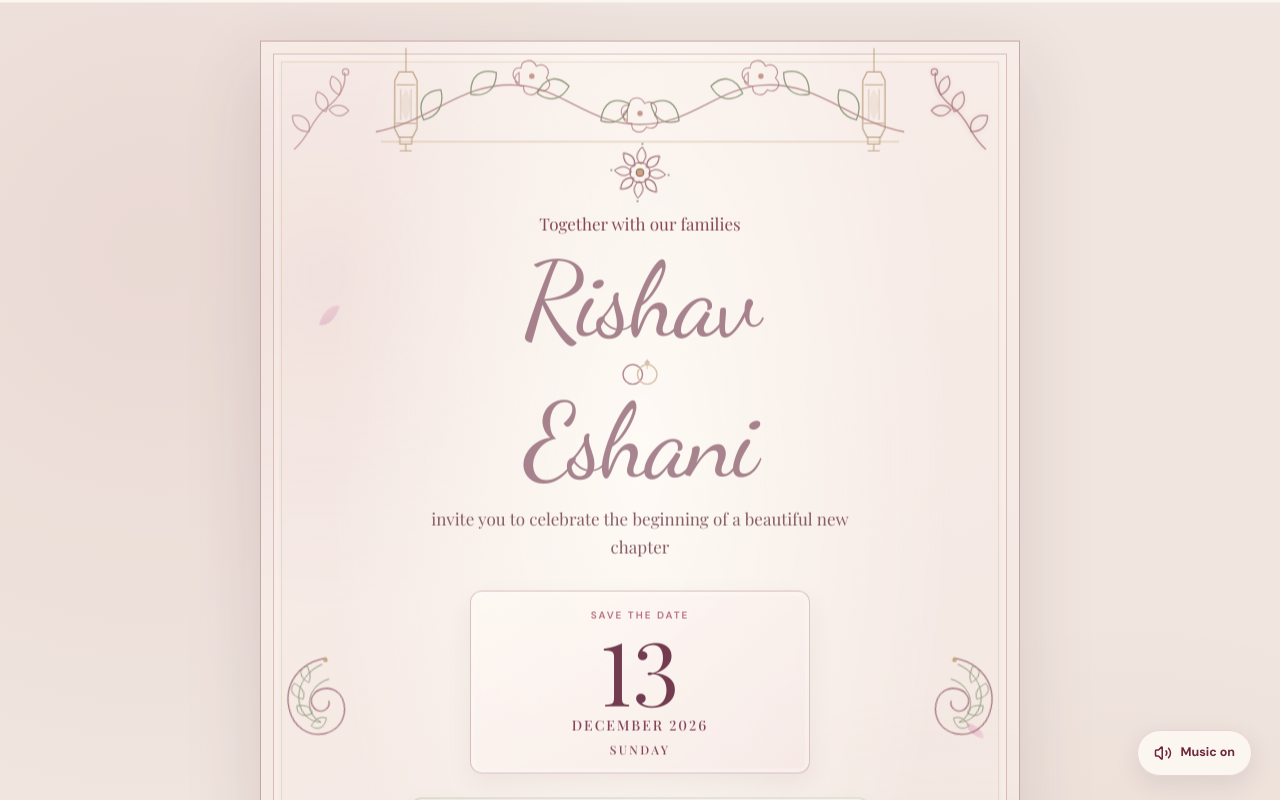
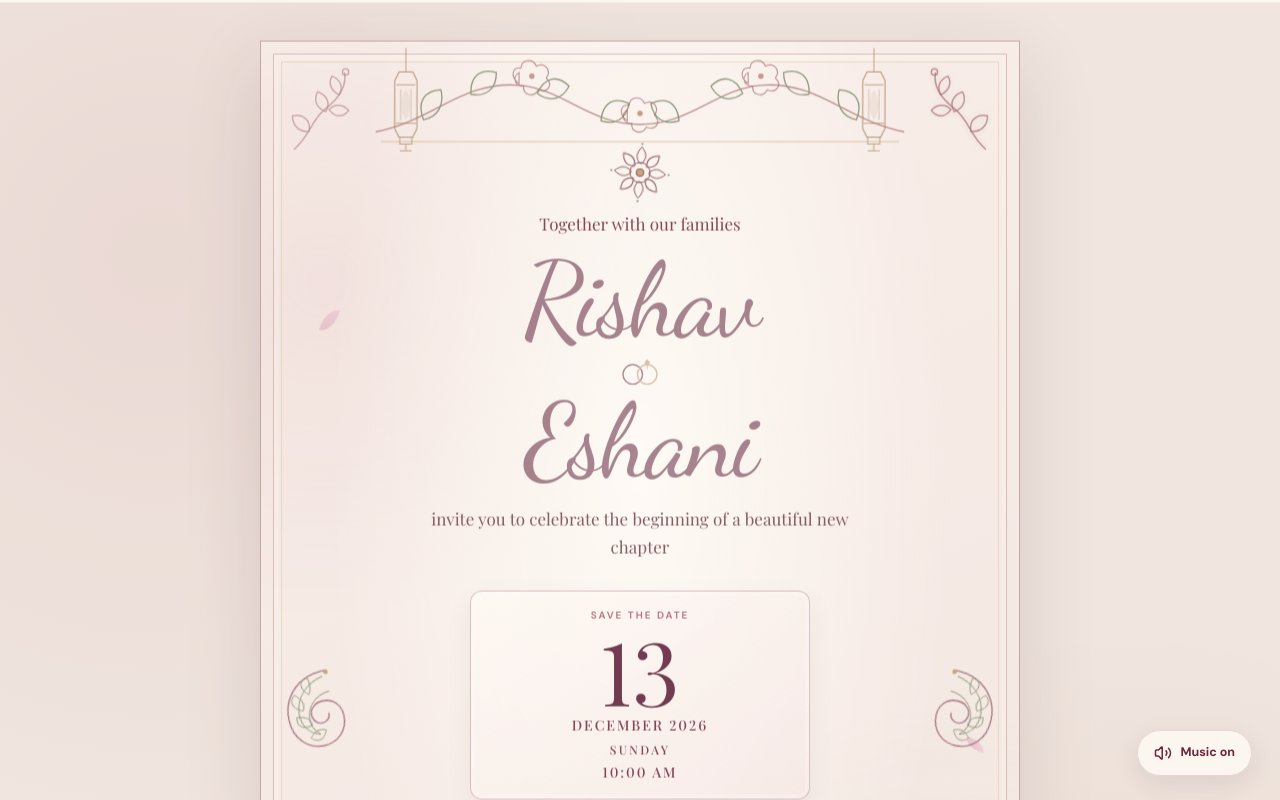
Before and after one commit to rishav-ghosh-98/Engagement-Card, a React (Vite) app: page / in a window 1280 px wide. Both pictures are taken after a click on the button "Unseal invitation". Shown: the top 800 px of the page. Built offline with nearby package versions, Linux system fonts and the light colour scheme; a web font is replaced by a local one.

Commit message:
Added back time

```diff
--- a/src/App.jsx
+++ b/src/App.jsx
@@ -207,6 +207,8 @@ function Invitation() {
   const weekday = new Intl.DateTimeFormat('en-US', { weekday: 'long' }).format(eventDate);
   const day = new Intl.DateTimeFormat('en-US', { day: 'numeric' }).format(eventDate);
   const monthYear = new Intl.DateTimeFormat('en-US', { month: 'long', year: 'numeric' }).format(eventDate);
+  const eventTime = new Date(`${weddingData.wedding.date}T${weddingData.wedding.time}:00`);
+  const time = new Intl.DateTimeFormat('en-US', { hour: 'numeric', minute: '2-digit', hour12: true }).format(eventTime);
 
   return (
     <motion.div className="site site--poster" initial={{ opacity: 0, y: 18 }} animate={{ opacity: 1, y: 0 }} transition={{ duration: 0.8 }}>
@@ -237,6 +239,7 @@ function Invitation() {
               <strong className="poster__day">{day}</strong>
               <span className="poster__month-year">{monthYear}</span>
               <span className="poster__weekday">{weekday}</span>
+              <span className="poster__time">{time}</span>
             </div>
           </div>
 
--- a/src/styles/engagement.css
+++ b/src/styles/engagement.css
@@ -1224,7 +1224,8 @@ body, .site { background: var(--paper); color: var(--ink); }
   font-variant-numeric: lining-nums tabular-nums;
   font-feature-settings: "lnum" 1, "tnum" 1;
 }
-.poster__month-year {
+.poster__month-year,
+.poster__time {
   color: var(--rose-deep);
   font: 500 14px/1.5 var(--serif);
   letter-spacing: .14em;
@@ -1232,6 +1233,7 @@ body, .site { background: var(--paper); color: var(--ink); }
   font-variant-numeric: lining-nums tabular-nums;
   font-feature-settings: "lnum" 1, "tnum" 1;
 }
+.poster__time { margin-top: 2px; }
 .poster__venue-label {
   color: var(--rose-deep);
   font-size: 10px;
```
